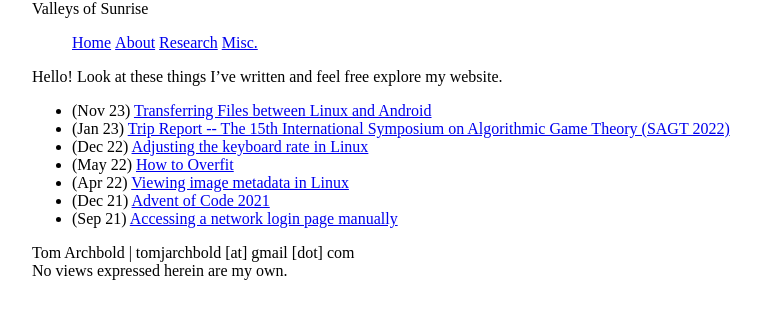
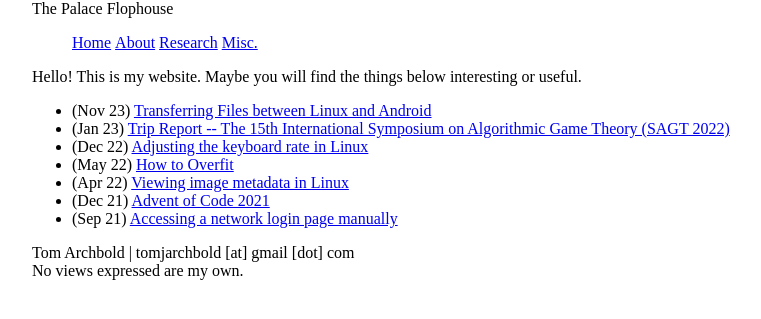
Before and after one commit to wombathead/wombathead.github.io, a Jekyll site: the page built from index.md, in a window 1280 px wide. Shown: the top 319 px of the page, without its empty margins (224-985 px from the left). Built offline with Jekyll 4.4.1, drawn with Linux system fonts in a browser that asks for light colours.

Commit message:
small changes

```diff
--- a/_config.yml
+++ b/_config.yml
@@ -55,10 +55,10 @@ exclude:
   - vendor/ruby/
   - todo.md
 
-title: Valleys of Sunrise
+title: The Palace Flophouse
 email: tomjarchbold [at] gmail [dot] com
 description: >-
-  No views expressed herein are my own.
+  No views expressed are my own.
 
 collections:
   # news:
--- a/index.md
+++ b/index.md
@@ -4,7 +4,9 @@ title: Home
 navOrder: 1
 ---
 
-Hello! Look at these things I've written and feel free explore my website.
+Hello!
+This is my website.
+Maybe you will find the things below interesting or useful.
 
 <ul>
 {% for post in site.posts %}
```
